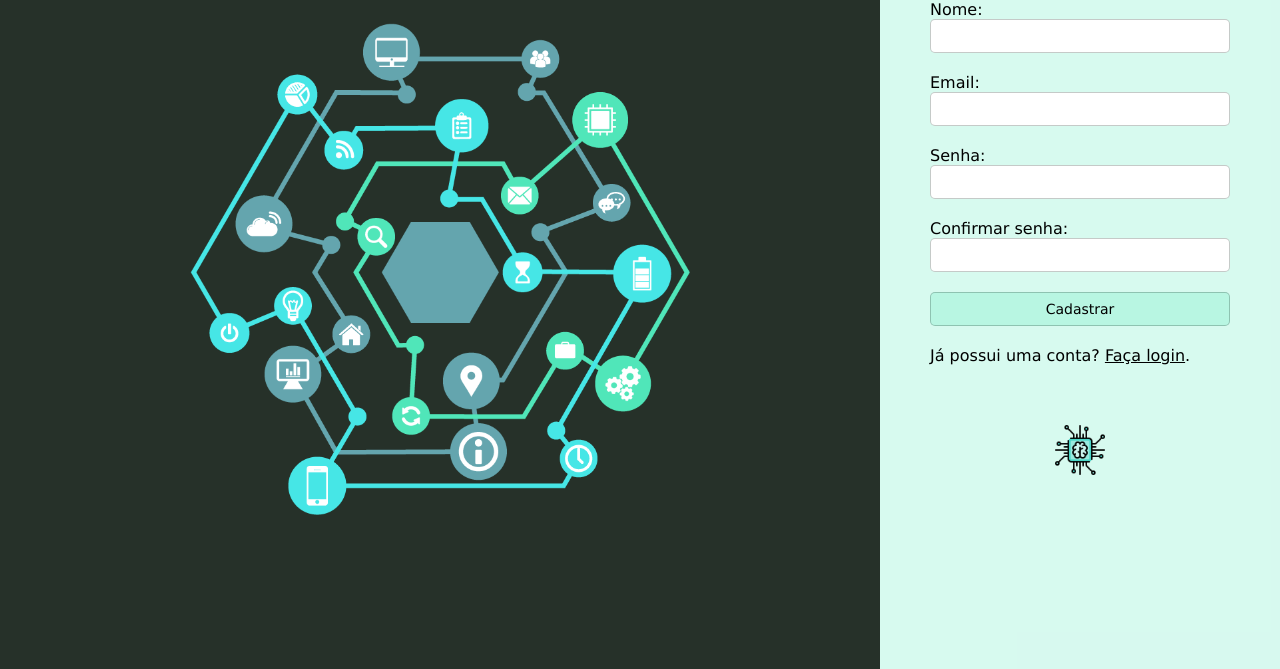
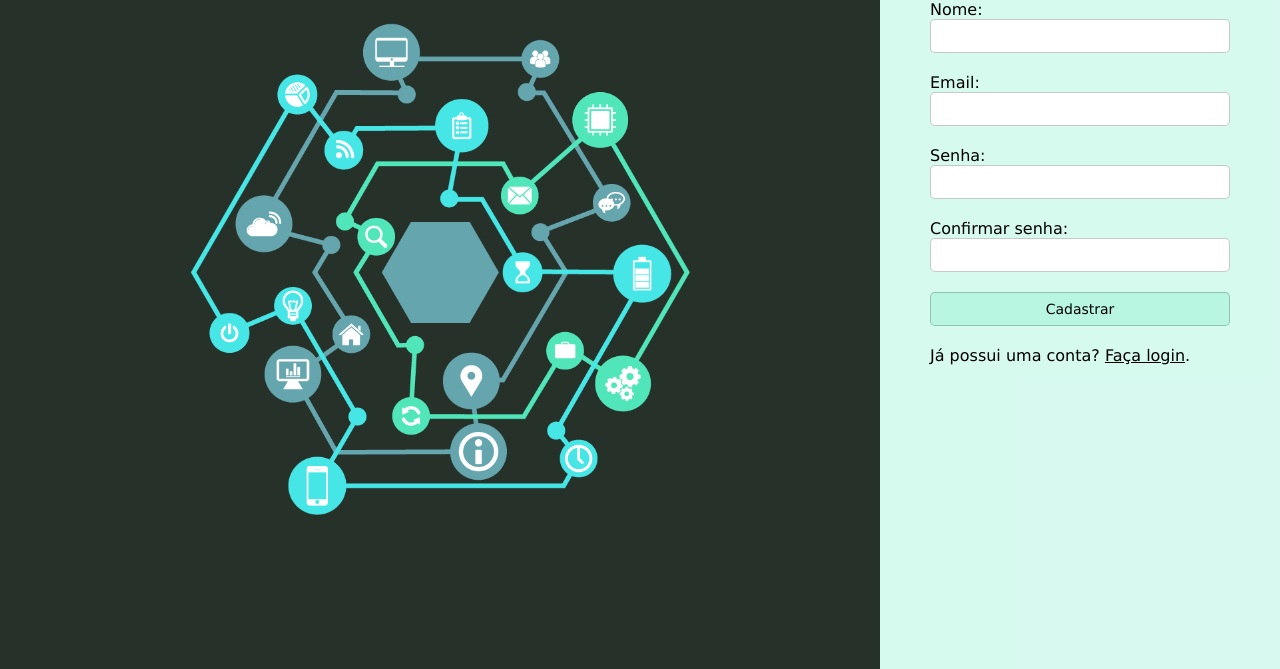
Before and after one commit to Thay7/validador-form, a plain HTML site: page index.html in a window 1280 px wide. Shown: the part 131-800 px from the top of the page. Drawn offline with Linux system fonts and the light colour scheme.

Commit message:
remove icon-index

```diff
--- a/assets/styles/style.css
+++ b/assets/styles/style.css
@@ -54,7 +54,6 @@ body {
 
 .rightside img {
     width: 50px;
-    margin-top: 60px;
 }
 
 .botao--cadastrar {
--- a/index.html
+++ b/index.html
@@ -40,7 +40,7 @@
 
         <div>Já possui uma conta? <a href="assets/pages/login.html">Faça login</a>.</div>
 
-        <div class="icon"><img src="assets/images/chip.png"></div>
+        <!-- <div class="icon"><img src="assets/images/chip.png"></div> -->
       </div>
     </div>
 
```
